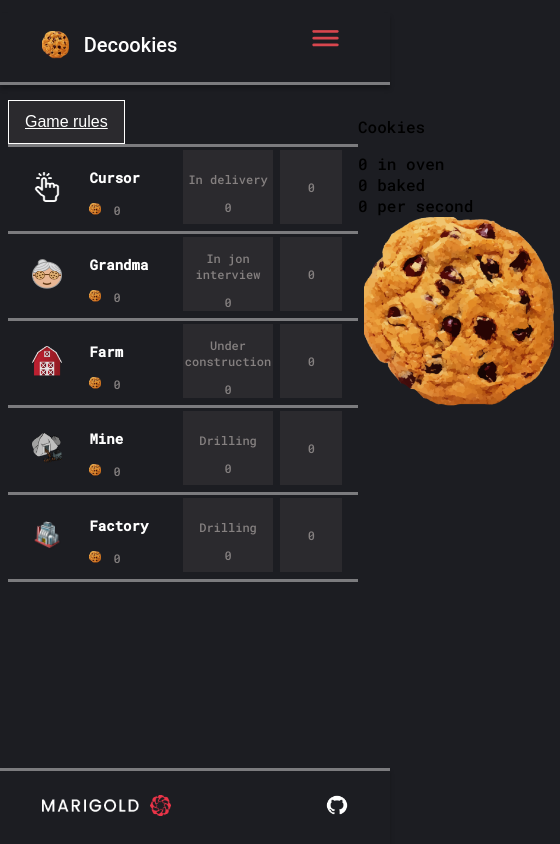
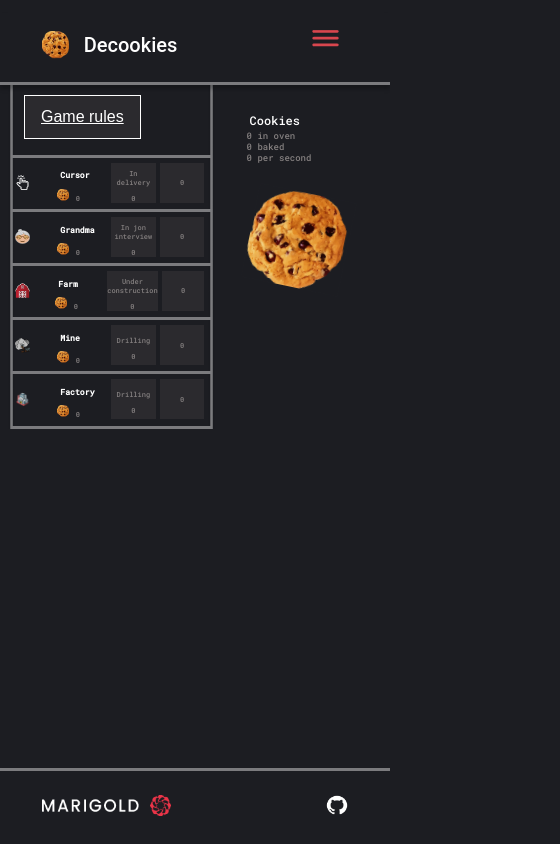
Before and after one commit to marigold-dev/decookies, a React app: page / in a window 390 px wide. Shown: the whole page, 560 px wide, since content can reach past the window. Built offline with nearby package versions, Linux system fonts and the light colour scheme.

Commit message:
Add mobile  style complete

```diff
--- a/src/components/game/container.ts
+++ b/src/components/game/container.ts
@@ -1,17 +1,53 @@
 import styled from "styled-components";
-import left from '../../../resources/images/left-bg.png';
+import left from "../../../resources/images/left-bg.png";
 
 const GameContainer = styled.div`
   display: grid;
   grid-template-columns: 1fr 1fr;
-    font-family: 'Roboto Mono', monospace;
+  font-family: "Roboto Mono", monospace;
   .right {
-        display:none;
+    display: none;
+  }
+  .left {
+    display: block;
+    width: 207px;
+    margin: -1.3em 1px 25em 0em;
+    background-image: url(${left});
+    background-size: cover;
+    background-position: center;
+    background-repeat: no-repeat;
+    overflow-x: hidden;
+    overflow-y: scroll;
+    .container {
+      padding: 1em 1em;
+    }
+  }
+  .middle {
+    color: white;
+    text-align: center;
+    button {
+      background: #1c1d22;
+      border: none;
+    }
+    p {
+      text-align: left;
+      font-size: 12px;
+      padding-left: 2.8em;
+    }
+    .cookieText {
+      color: #858080;
+      text-align: left;
+      margin-top: -10px;
+      padding: 0 0 3em 0;
+      font-size: 9px;
+      padding-left: 3.4em;
     }
     .cookieBtn {
-        height: 50vmin;
+      height: 25vmin;
       pointer-events: none;
-        background:#1C1D22;
+      animation: animate 7s linear infinite;
+      background: #1c1d22;
+    }
   }
   @media (min-width: 900px) {
     &.container {
@@ -20,38 +56,22 @@ const GameContainer = styled.div`
     }
     section {
       &.middle {
-                color: white;
-                text-align: center;
-                button {
-                    background: #1C1D22;
-                    border: none;
+        .cookieBtn {
+          height: 37vmin;
         }
         p {
-                    text-align:left;
           font-size: 18px;
-                    padding-left: 2.8em;
         }
         .cookieText {
-                    color:#858080;
-                    text-align:left;
-                    margin-top: -10px;
-                    padding: 0 0 3em 0;
           font-size: 14px;
-                    padding-left: 3.4em;
-
-                }
-                .cookieBtn {
-                    height: 37vmin;
-                    pointer-events: none;
-                    animation: animate 7s linear infinite;
-                    background:#1C1D22;
         }
       }
       &.right {
-                display:flex;
-                flex-direction:column;
+        display: flex;
+        flex-direction: column;
       }
       &.left {
+        display: block;
         width: 350px;
         margin: -1.3em 0px -5em 4em;
         background-image: url(${left});
@@ -75,4 +95,4 @@ const GameContainer = styled.div`
     }
   }
 `;
-export default GameContainer
+export default GameContainer;
--- a/src/components/game/gameButton.ts
+++ b/src/components/game/gameButton.ts
@@ -8,57 +8,89 @@ const GameButton = styled.button`
   line-height: normal;
   overflow: visible;
   padding: 0;
-    div {
-        &.gameButtonContainer {
-            display:grid;
+  .gameButtonContainer {
+    display: grid;
     grid-template-columns: 1fr 1fr 1fr 1fr;
-            justify-content:center;
-            align-items:center;
-            padding: 0 1em 0.5em 1em;
-            height: 6.5em;
+    justify-content: center;
+    align-items: center;
+    padding: 0 0.5em 0.2em 0.5em;
+    height: auto;
     overflow-y: scroll;
-            font-size:12px;
+    font-size: 7px;
     color: #858080;
+    width: 195px;
     h3 {
       color: white;
     }
     .background {
-                justify-content:center;
-                display:flex;
-                align-items:center;
-                background:#2B2A2E;
+      justify-content: center;
+      display: flex;
+      flex-direction: column;
+      align-items: center;
+      background: #2b2a2e;
       margin: 0.3em;
-                height:74px;
+      height: 40px;
     }
     .title {
       margin: 0.5em 0 0.7em 0;
       text-align: left;
     }
     img {
-                width:30px;
-                height:30px;
-                padding: 0 1em;
+      width: 15px;
+      height: 15px;
+      padding: 0 0.5em;
       &.price {
-                    width:12px;
-                    height:12px;
-                    padding-right:1em;
-                    margin-left:-1em;
+        width: 12px;
+        height: 12px;
+        padding-right: 1em;
+        margin-left: -1em;
       }
     }
   }
   &.column {
-            display:flex;
-            flex-direction:column;
-            width:90px;
+    display: flex;
+    flex-direction: column;
+    width: 60px;
     &.price {
-                display:flex;
-                flex-direction:row;
+      display: flex;
+      flex-direction: row;
+    }
+  }
+  @media (min-width: 900px) {
+    div {
+      &.gameButtonContainer {
+        padding: 0 1em 0.5em 1em;
+        height: 6.5em;
+        font-size: 12px;
+        width: auto;
+        h3 {
+          color: white;
+        }
+        .background {
+          margin: 0.3em;
+          height: 74px;
+        }
+        img {
+          width: 30px;
+          height: 30px;
+          padding: 0 1em;
+          &.price {
+            width: 12px;
+            height: 12px;
+            padding-right: 1em;
+            margin-left: -1em;
           }
         }
       }
-@media (min-width: 900px) {
-
+      &.column {
+        width: 90px;
+        &.price {
+          display: flex;
+          flex-direction: row;
+        }
+      }
+    }
   }
 `;
 
-export default GameButton
+export default GameButton;
--- a/src/components/game/line.ts
+++ b/src/components/game/line.ts
@@ -1,10 +1,16 @@
 import styled from "styled-components";
 
 const Line = styled.div`
-    width: 350px;
+    width: 200px;
+    background: #7b7b7e;
+    height: 3px;
+    margin-left: 4px;
     background: #7b7b7e;
     height:3px;
-@media (min-width: 900px) {}
+@media (min-width: 900px) {
+    width: 350px;
+    height:3px;
+}
 `;
 
 export default Line
--- a/src/pages/game.tsx
+++ b/src/pages/game.tsx
@@ -408,6 +408,7 @@ export const Game = () => {
             </Item>
           </section>
         </GameContainer>
+
       </>
     );
 }
```
Lines whose indentation alone changed are shown as unchanged.
